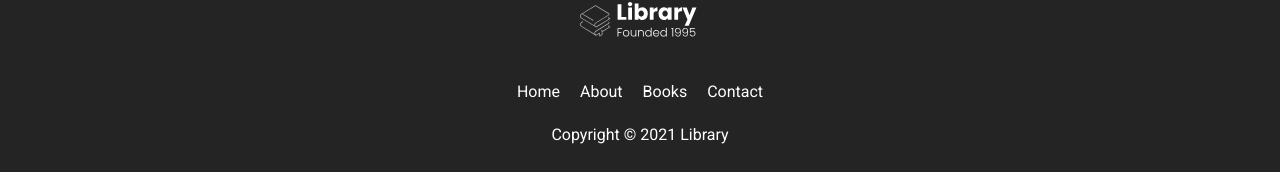
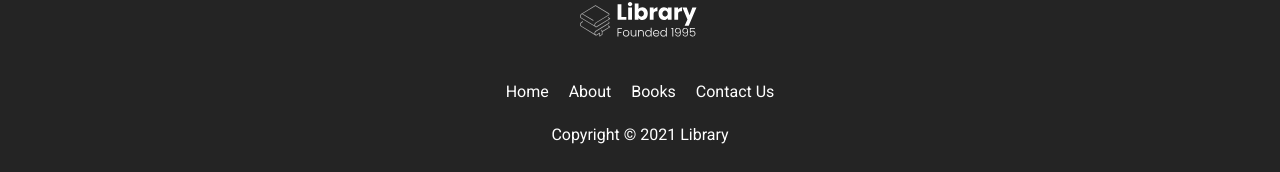
Before and after one commit to Rizwan-Rao/Library, a plain HTML site: page books.html in a window 1280 px wide. Shown: the part 1848-2020 px from the top of the page. Drawn offline with Linux system fonts and the light colour scheme.

Commit message:
Spelling change

```diff
--- a/books.html
+++ b/books.html
@@ -80,7 +80,7 @@
           <a href="#" class="footer__link">Home</a>
           <a class="footer__link no-cursor">About</a>
           <a href="#features" class="footer__link">Books</a>
-          <a class="footer__link no-cursor">Contact</a>
+          <a class="footer__link no-cursor">Contact Us</a>
         </div>
         <div class="footer__copyright">Copyright &copy; 2021 Library</div>
       </div>
@@ -88,4 +88,6 @@
   </footer>
 </body>
 
+
+
 </html>
```
